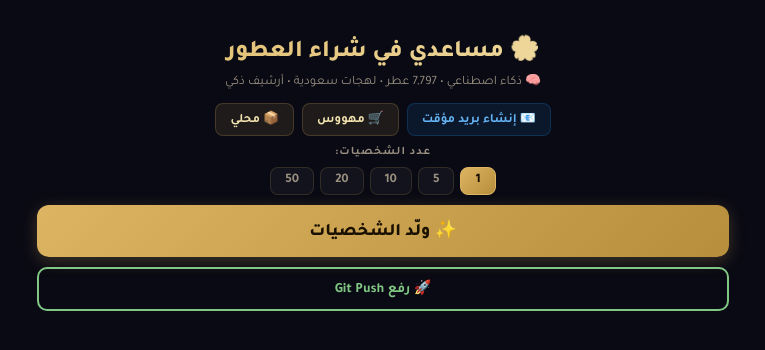
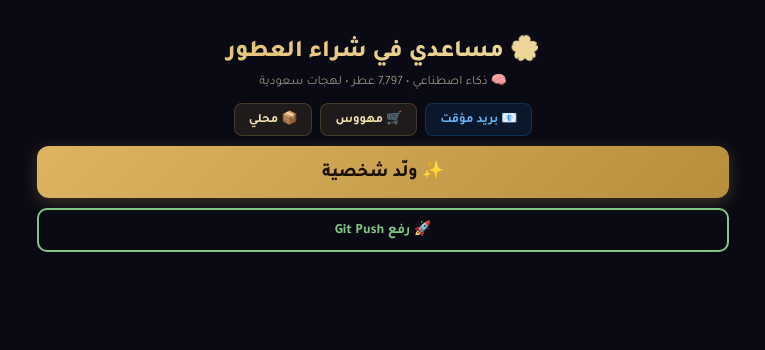
Before and after one commit to nwtsrash-lgtm/mahwous-perfume-assistant, a Flask app: page / in a window 1280 px wide. Shown: the top 350 px of the page, without its empty margins (257-1022 px from the left). Run offline with Flask 3, Linux system fonts and the light colour scheme; parts of the project's set-up code (start-up, migrations or seed data) failed here and were passed over.

Commit message:
v5: archive system + clean UI - removed unnecessary buttons

```diff
--- a/templates/index.html
+++ b/templates/index.html
@@ -73,32 +73,27 @@ h1{font-size:1.5rem;font-weight:800;text-align:center;padding:20px 0 4px;backgro
 <body>
 <div class="w">
   <h1>🌸 مساعدي في شراء العطور</h1>
-  <p class="sub">🧠 ذكاء اصطناعي • 7,797 عطر • لهجات سعودية • أرشيف ذكي</p>
+  <p class="sub">🧠 ذكاء اصطناعي • 7,797 عطر • لهجات سعودية</p>
   <div class="links">
-    <a class="lnk lm" href="https://boomlify.com/ar/dashboard" target="_blank">📧 إنشاء بريد مؤقت</a>
+    <a class="lnk lm" href="https://boomlify.com/ar/dashboard" target="_blank">📧 بريد مؤقت</a>
     <a class="lnk ls" href="https://mahwous.com" target="_blank">🛒 مهووس</a>
     <a class="lnk ls" href="https://mahally.com" target="_blank">📦 محلي</a>
   </div>
-  <div class="lb" style="text-align:center">عدد الشخصيات:</div>
-  <div class="cnt-row">
-    <button class="cnt-btn on" onclick="setN(1,this)">1</button>
-    <button class="cnt-btn" onclick="setN(5,this)">5</button>
-    <button class="cnt-btn" onclick="setN(10,this)">10</button>
-    <button class="cnt-btn" onclick="setN(20,this)">20</button>
-    <button class="cnt-btn" onclick="setN(50,this)">50</button>
+  <button class="btn" id="goBtn" onclick="gen()">✨ ولّد شخصية</button>
+  <button class="btn2 hid" id="archBtn" onclick="toggleArch()" style="border-color:#ffb74d;color:#ffb74d">📂 المحفوظات (<span id="archCount">0</span>)</button>
+  <button class="btn2" id="pushBtn" onclick="gitPush()" style="border-color:#81c784;color:#81c784">🚀 رفع Git Push</button>
+  <div id="out"></div>
+  <div id="archSection" class="hid">
+    <div class="sep"></div>
+    <div class="lb" style="text-align:center;font-size:.9rem;color:#ffb74d">📂 المحفوظات</div>
+    <button class="btn2" onclick="cpAllArch()" style="border-color:#ffb74d;color:#ffb74d;font-size:.78rem">📋 نسخ كل المحفوظات</button>
+    <button class="btn2" onclick="clearArch()" style="border-color:#ef5350;color:#ef5350;font-size:.72rem">🗑️ مسح المحفوظات</button>
+    <div id="archOut"></div>
   </div>
-  <button class="btn" id="goBtn" onclick="gen()">✨ ولّد الشخصيات</button>
-  <button class="btn2 hid" id="newBtn" onclick="newPersona()" style="border-color:#64b5f6;color:#64b5f6">👤 شخصية جديدة</button>
-  <button class="btn2 hid" id="clearBtn" onclick="clearAll()" style="border-color:#ef5350;color:#ef5350;font-size:.78rem">🗑️ مسح الكل</button>
-  <button class="btn2" id="pushBtn" onclick="gitPush()" style="border-color:#81c784;color:#81c784">🚀 رفع Git Push</button>
-  <div class="counter hid" id="counter"></div>
-  <button class="btn2 hid" id="cpA" onclick="cpAll()">📋 نسخ الكل</button>
-  <div id="out"></div>
-  <button class="btn2 hid" id="cpA2" onclick="cpAll()">📋 نسخ الكل</button>
 </div>
 <div class="toast" id="tst"></div>
 <script>
-let D=[],N=1;
+let D=[],ARC=[];
 const $=s=>document.getElementById(s);
 function tw(m){const t=$('tst');t.textContent=m;t.classList.add('show');setTimeout(()=>t.classList.remove('show'),1500)}
 function cc(t){navigator.clipboard.writeText(t).then(()=>tw('تم النسخ ✓'))}
@@ -106,40 +101,86 @@ function st(n){return '★'.repeat(n)+'☆'.repeat(5-n)}
 function gc(g){return g==='نسائي'?'gf':(g==='رجالي'?'gm':'gu')}
 function gl(g){return g==='نسائي'?'👩':'👨'}
 function esc(s){return (s||'').replace(/'/g,"\\'").replace(/"/g,'&quot;')}
-function setN(n,b){N=n;document.querySelectorAll('.cnt-btn').forEach(x=>x.classList.remove('on'));b.classList.add('on')}
 
+// ═══ توليد شخصية جديدة — القديمة تنتقل للمحفوظات ═══
 async function gen(){
   const b=$('goBtn');b.disabled=true;b.textContent='⏳ جاري التوليد...';
   try{
-    if(N===1){const r=await fetch('/api/generate',{method:'POST',headers:{'Content-Type':'application/json'},body:JSON.stringify({})});D=[await r.json()];}
-    else{const r=await fetch('/api/batch',{method:'POST',headers:{'Content-Type':'application/json'},body:JSON.stringify({count:N})});const d=await r.json();D=d.results;}
-    render();showBtns();
-    $('counter').textContent='✅ '+D.length+' شخصية';
-    saveSession();
+    // نقل الحالية للمحفوظات
+    if(D.length>0){
+      D.forEach(d=>ARC.unshift(d));
+      saveArch();
+    }
+    const r=await fetch('/api/generate',{method:'POST',headers:{'Content-Type':'application/json'},body:JSON.stringify({})});
+    D=[await r.json()];
+    render();saveSession();updateArchBtn();
   }catch(e){tw('❌ خطأ')}
-  b.disabled=false;b.textContent='✨ ولّد شخصيات جديدة';
+  b.disabled=false;b.textContent='✨ ولّد شخصية جديدة';
 }
-function showBtns(){$('cpA').classList.remove('hid');$('cpA2').classList.remove('hid');$('counter').classList.remove('hid');$('newBtn').classList.remove('hid');$('clearBtn').classList.remove('hid');}
-function saveSession(){try{localStorage.setItem('mahwous_session',JSON.stringify(D))}catch(e){}}
-function loadSession(){try{const s=localStorage.getItem('mahwous_session');if(s){D=JSON.parse(s);if(D.length){render();showBtns();$('counter').textContent='✅ '+D.length+' شخصية (محفوظة)';$('goBtn').textContent='✨ ولّد شخصيات جديدة';}}}catch(e){}}
-async function newPersona(){
-  const b=$('newBtn');b.disabled=true;b.textContent='⏳ جاري التوليد...';
+
+// ═══ حفظ واسترجاع ═══
+function saveSession(){try{localStorage.setItem('mh_current',JSON.stringify(D))}catch(e){}}
+function saveArch(){try{localStorage.setItem('mh_archive',JSON.stringify(ARC))}catch(e){}}
+function loadAll(){
   try{
-    const r=await fetch('/api/generate',{method:'POST',headers:{'Content-Type':'application/json'},body:JSON.stringify({})});
-    const nv=await r.json();
-    D.push(nv);
-    render();showBtns();
-    $('counter').textContent='✅ '+D.length+' شخصية';
-    saveSession();
-    tw('✅ شخصية جديدة أُضيفت');
-    document.getElementById('c'+(D.length-1)).scrollIntoView({behavior:'smooth'});
-  }catch(e){tw('❌ خطأ')}
-  b.disabled=false;b.textContent='👤 شخصية جديدة';
+    const s=localStorage.getItem('mh_current');
+    if(s){D=JSON.parse(s);if(D.length){render();$('goBtn').textContent='✨ ولّد شخصية جديدة';}}
+    const a=localStorage.getItem('mh_archive');
+    if(a)ARC=JSON.parse(a);
+    updateArchBtn();
+  }catch(e){}
 }
-function clearAll(){D=[];localStorage.removeItem('mahwous_session');$('out').innerHTML='';$('cpA').classList.add('hid');$('cpA2').classList.add('hid');$('counter').classList.add('hid');$('newBtn').classList.add('hid');$('clearBtn').classList.add('hid');$('goBtn').textContent='✨ ولّد الشخصيات';tw('🗑️ تم المسح');}
+function updateArchBtn(){
+  $('archCount').textContent=ARC.length;
+  if(ARC.length>0)$('archBtn').classList.remove('hid');
+  else $('archBtn').classList.add('hid');
+}
+
+// ═══ المحفوظات ═══
+function toggleArch(){
+  const sec=$('archSection');
+  if(sec.classList.contains('hid')){sec.classList.remove('hid');renderArch();}
+  else sec.classList.add('hid');
+}
+function renderArch(){
+  let h='';
+  ARC.forEach((d,i)=>{
+    const p=d.persona;
+    h+='<div class="card" style="opacity:.85;border-color:rgba(255,183,77,.15)">'+
+      '<div style="display:flex;justify-content:space-between;align-items:center">'+
+        '<div><span style="font-size:1.2rem">'+p.emoji+'</span> <strong>'+p.name+'</strong> <span class="bg bg-c" style="font-size:.65rem">'+p.city+'</span></div>'+
+        '<button class="sm" onclick="cpOneArch('+i+')">📋</button>'+
+      '</div>'+
+      '<div style="font-size:.72rem;color:var(--t2);margin:3px 0">📱 '+p.phone+' | '+p.label+' | '+p.age+' سنة</div>';
+    d.reviews.forEach(r=>{
+      h+='<div style="font-size:.78rem;padding:3px 6px;margin:2px 0;background:rgba(255,255,255,.02);border-radius:5px;cursor:pointer" onclick="cc(this.textContent)">'+
+        '<span style="color:var(--g);font-size:.7rem">'+st(r.rating)+'</span> '+r.text+'</div>';
+    });
+    if(d.store)h+='<div style="font-size:.72rem;color:var(--t2);margin-top:3px">🏪 '+st(d.store.rating)+' '+d.store.text+'</div>';
+    h+='</div>';
+  });
+  $('archOut').innerHTML=h||'<p style="text-align:center;color:var(--t2)">لا توجد محفوظات</p>';
+}
+function clearArch(){ARC=[];saveArch();updateArchBtn();$('archSection').classList.add('hid');tw('🗑️ تم مسح المحفوظات');}
+function cpOneArch(i){
+  const d=ARC[i],p=d.persona;
+  let t='👤 '+p.name+' | '+p.emoji+' '+p.label+' | '+p.age+' سنة\n📱 '+p.phone+'\n📍 '+p.city+'\n🏠 '+p.address.full+'\n\n';
+  d.reviews.forEach(r=>{t+=st(r.rating)+' '+r.product+': '+r.text+'\n'});
+  if(d.store)t+='🏪 '+st(d.store.rating)+' '+d.store.text+'\n';
+  cc(t);
+}
+function cpAllArch(){
+  let t='📂 المحفوظات — '+ARC.length+' شخصية\n'+'═'.repeat(40)+'\n\n';
+  ARC.forEach((d,i)=>{const p=d.persona;t+='━━━ '+(i+1)+' ━━━\n👤 '+p.name+' | '+p.phone+' | '+p.city+'\n🏠 '+p.address.full+'\n';
+    d.reviews.forEach(r=>{t+=st(r.rating)+' '+r.product+': '+r.text+'\n'});
+    if(d.store)t+='🏪 '+st(d.store.rating)+' '+d.store.text+'\n';t+='\n';});
+  cc(t);
+}
+
+// ═══ Git Push ═══
 async function gitPush(){const b=$('pushBtn');b.disabled=true;b.textContent='⏳ جاري الرفع...';try{const r=await fetch('/api/git-push',{method:'POST'});const d=await r.json();tw(d.ok?'✅ تم الرفع':'❌ '+d.error)}catch(e){tw('❌ فشل الرفع')}b.disabled=false;b.textContent='🚀 رفع Git Push';}
-window.addEventListener('load',loadSession);
 
+// ═══ عرض الشخصية الحالية ═══
 function render(){
   let h='';
   D.forEach((d,ci)=>{
@@ -169,7 +210,6 @@ function render(){
         '</div>'+
         '<div style="display:flex;gap:4px;justify-content:center;margin-top:4px;flex-wrap:wrap">'+
           '<button class="sm" onclick="cc(\''+p.name+'\\n'+p.phone+'\\n'+p.city+'\\n'+esc(p.address.full)+'\')">📋 اسم+جوال+عنوان</button>'+
-          '<button class="sm" onclick="cc(\''+esc(p.address.full)+'\')">📋 عنوان كامل</button>'+
         '</div>'+
       '</div>'+
       '<div class="sep"></div>'+
@@ -211,48 +251,30 @@ async function reRev(ci,ri){
   try{
     const res=await fetch('/api/regen-review',{method:'POST',headers:{'Content-Type':'application/json'},
       body:JSON.stringify({archId:d.persona.archId,product:r.product,price:r.price,brand:r.brand})});
-    const nv=await res.json();
-    d.reviews[ri]=nv;
-    const id='r'+ci+'_'+ri;
-    $('t'+id).textContent=nv.text;
-    $('s'+id).textContent=st(nv.rating);
-    saveSession();
-    tw('✅ تقييم جديد');
+    const nv=await res.json();d.reviews[ri]=nv;
+    const id='r'+ci+'_'+ri;$('t'+id).textContent=nv.text;$('s'+id).textContent=st(nv.rating);
+    saveSession();tw('✅ تقييم جديد');
   }catch(e){tw('❌')}
 }
 
 async function newPh(ci){
-  try{
-    const res=await fetch('/api/new-phone',{method:'POST',headers:{'Content-Type':'application/json'}});
-    const nv=await res.json();
-    D[ci].persona.phone=nv.phone;
-    $('ph'+ci).textContent=nv.phone;
-    tw('✅ رقم جديد');
+  try{const res=await fetch('/api/new-phone',{method:'POST',headers:{'Content-Type':'application/json'}});
+    const nv=await res.json();D[ci].persona.phone=nv.phone;$('ph'+ci).textContent=nv.phone;saveSession();tw('✅ رقم جديد');
   }catch(e){tw('❌')}
 }
 
 async function addMore(ci){
-  const d=D[ci];
-  const existing=d.perfumes.map(p=>p.name);
-  try{
-    const res=await fetch('/api/add-perfumes',{method:'POST',headers:{'Content-Type':'application/json'},
+  const d=D[ci];const existing=d.perfumes.map(p=>p.name);
+  try{const res=await fetch('/api/add-perfumes',{method:'POST',headers:{'Content-Type':'application/json'},
       body:JSON.stringify({archId:d.persona.archId,existing:existing})});
     const nv=await res.json();
     if(!nv.perfumes.length){tw('⚠️ لا يوجد عطور إضافية');return;}
-    nv.perfumes.forEach(pf=>{d.perfumes.push(pf)});
-    nv.reviews.forEach(rv=>{d.reviews.push(rv)});
-    // update UI
+    nv.perfumes.forEach(pf=>{d.perfumes.push(pf)});nv.reviews.forEach(rv=>{d.reviews.push(rv)});
     const plE=$('pl'+ci);
-    nv.perfumes.forEach(pf=>{
-      plE.insertAdjacentHTML('beforeend','<div class="pf" style="animation:fu .3s ease-out both"><span class="pf-n" onclick="cc(\''+esc(pf.name)+'\')">'+pf.name+'</span><span class="pf-g '+gc(pf.g)+'">'+gl(pf.g)+'</span><span class="pf-p">'+pf.price+'</span><button class="sm" onclick="cc(\''+esc(pf.name)+'\')">📋</button></div>');
-    });
+    nv.perfumes.forEach(pf=>{plE.insertAdjacentHTML('beforeend','<div class="pf" style="animation:fu .3s ease-out both"><span class="pf-n" onclick="cc(\''+esc(pf.name)+'\')">'+pf.name+'</span><span class="pf-g '+gc(pf.g)+'">'+gl(pf.g)+'</span><span class="pf-p">'+pf.price+'</span><button class="sm" onclick="cc(\''+esc(pf.name)+'\')">📋</button></div>');});
     const rlE=$('rl'+ci);
-    nv.reviews.forEach((rv,i)=>{
-      const ri=d.reviews.length-nv.reviews.length+i;
-      rlE.insertAdjacentHTML('beforeend',rvHTML(ci,ri,rv));
-    });
-    $('pc'+ci).textContent=d.perfumes.length;
-    tw('✅ أضيف '+nv.perfumes.length+' عطور');
+    nv.reviews.forEach((rv,i)=>{const ri=d.reviews.length-nv.reviews.length+i;rlE.insertAdjacentHTML('beforeend',rvHTML(ci,ri,rv));});
+    $('pc'+ci).textContent=d.perfumes.length;saveSession();tw('✅ أضيف '+nv.perfumes.length+' عطور');
   }catch(e){tw('❌')}
 }
 
@@ -264,14 +286,8 @@ function cpOne(i){
   t+='🏪 '+st(d.store.rating)+' '+d.store.text+'\n';
   cc(t);
 }
-function cpAll(){
-  let t='📅 شخصيات مهووس — '+D.length+' شخصية\n🛒 https://mahwous.com\n'+'═'.repeat(40)+'\n\n';
-  D.forEach((d,i)=>{const p=d.persona;t+='━━━ '+(i+1)+' ━━━\n👤 '+p.name+' | '+p.emoji+' '+p.label+' | '+p.age+' سنة\n📱 '+p.phone+' | 📍 '+p.city+'\n🏠 '+p.address.full+'\n';
-    d.perfumes.forEach(pf=>{t+='🧴 '+pf.name+' — '+pf.price+' ر.س\n'});t+='\n';
-    d.reviews.forEach(r=>{t+=st(r.rating)+' '+r.product+': '+r.text+'\n'});
-    t+='🏪 '+st(d.store.rating)+' '+d.store.text+'\n\n'});
-  cc(t);
-}
+
+window.addEventListener('load',loadAll);
 </script>
 </body>
 </html>
```
